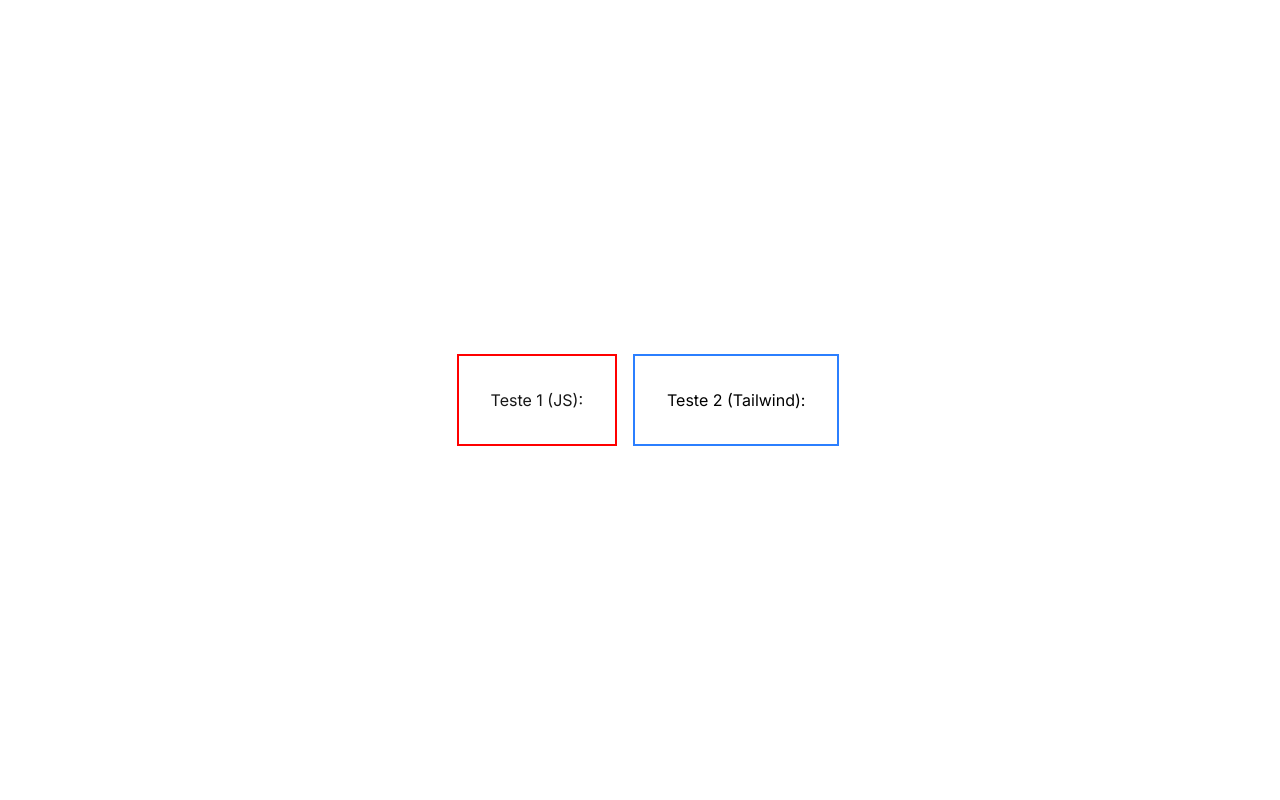
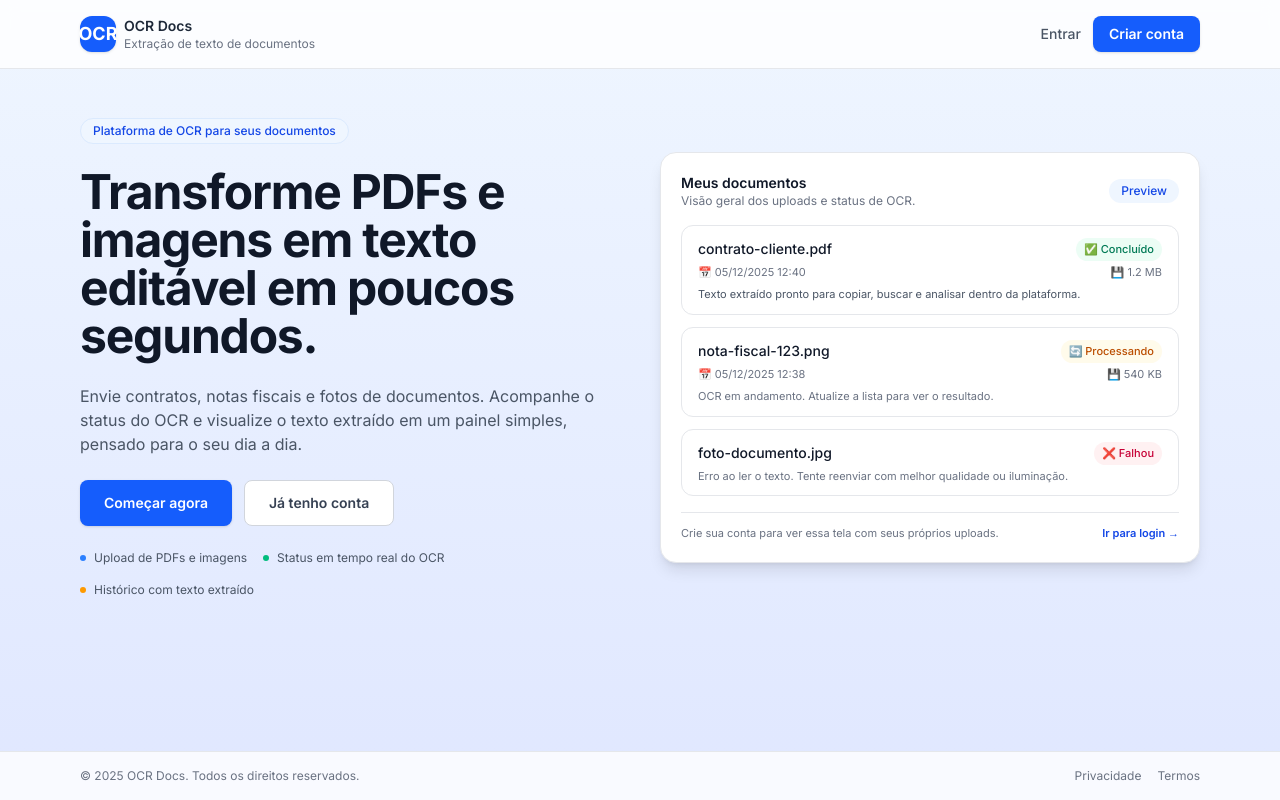
Before and after one commit to otbox/ocr_frontend, a Next.js app: page / in a window 1280 px wide. Built offline with nearby package versions, Linux system fonts and the light colour scheme; no server answers.

Commit message:
feat: Landing Page

```diff
--- a/app/(auth)/login/page.tsx
+++ b/app/(auth)/login/page.tsx
@@ -40,7 +40,7 @@
     <div className="min-h-screen flex items-center justify-center bg-gradient-to-br from-blue-50 to-indigo-100 p-4">
       <div className="bg-white p-8 rounded-2xl shadow-xl w-full max-w-md">
         <div className="text-center mb-8">
-          <h1 className="text-3xl font-bold text-gray-900">Paggo OCR</h1>
+          <h1 className="text-3xl font-bold text-gray-900">OCR</h1>
           <p className="text-gray-600 mt-2">Faça login para continuar</p>
         </div>
 
--- a/app/(auth)/register/page.tsx
+++ b/app/(auth)/register/page.tsx
@@ -42,7 +42,7 @@
       <div className="bg-white p-8 rounded-2xl shadow-xl w-full max-w-md">
         <div className="text-center mb-8">
           <h1 className="text-3xl font-bold text-gray-900">Criar Conta</h1>
-          <p className="text-gray-600 mt-2">Cadastre-se no Paggo OCR</p>
+          <p className="text-gray-600 mt-2">Cadastre-se no OCR</p>
         </div>
 
         <form onSubmit={handleSubmit(onSubmit)} className="space-y-5">
--- a/app/page.tsx
+++ b/app/page.tsx
@@ -1,44 +1,202 @@
+// app/page.tsx
 "use client";
 
-import { useTheme } from "next-themes";
-import { useEffect, useState } from "react";
+import Link from "next/link";
 
-export default function Home() {
-  const { theme } = useTheme();
-  const [mounted, setMounted] = useState(false);
+export default function LandingPage() {
+  return (
+    <div className="min-h-screen bg-gradient-to-b from-blue-50 to-indigo-100 text-gray-700 flex flex-col">
+      {/* Navbar */}
+      <header className="border-b border-gray-200 bg-white/80 backdrop-blur">
+        <div className="mx-auto flex max-w-6xl items-center justify-between px-4 py-4">
+          <div className="flex items-center gap-2">
+            <div className="flex h-9 w-9 items-center justify-center rounded-xl bg-blue-600 text-lg font-bold text-white shadow">
+              OCR
+            </div>
+            <div className="flex flex-col">
+              <span className="text-sm font-semibold text-gray-800">
+                OCR Docs
+              </span>
+              <span className="text-xs text-gray-500">
+                Extração de texto de documentos
+              </span>
+            </div>
+          </div>
 
-  // Evita erro de hidratação
-  useEffect(() => {
-    setMounted(true);
-  }, []);
+          <nav className="flex items-center gap-3">
+            <Link
+              href="/login"
+              className="text-sm font-medium text-gray-600 hover:text-gray-900 transition"
+            >
+              Entrar
+            </Link>
+            <Link
+              href="/register"
+              className="rounded-lg bg-blue-600 px-4 py-2 text-sm font-semibold text-white shadow hover:bg-blue-500 transition"
+            >
+              Criar conta
+            </Link>
+          </nav>
+        </div>
+      </header>
 
-  // Renderiza placeholder até montar no cliente
-  if (!mounted) {
-    return (
-      <div style={{ minHeight: "100vh", display: "flex", alignItems: "center", justifyContent: "center" }}>
-        Carregando...
-      </div>
-    );
-  }
+      {/* Hero */}
+      <main className="flex-1">
+        <section className="mx-auto flex max-w-6xl flex-col gap-10 px-4 py-12 lg:flex-row lg:items-center">
+          {/* Texto */}
+          <div className="flex-1 space-y-6">
+            <span className="inline-flex items-center gap-2 rounded-full border border-blue-100 bg-blue-50 px-3 py-1 text-xs font-medium text-blue-700">
+              Plataforma de OCR para seus documentos
+            </span>
 
-  return (
-    <div style={{ minHeight: "100vh", display: "flex", alignItems: "center", justifyContent: "center" }}>
+            <h1 className="text-3xl sm:text-4xl lg:text-5xl font-bold tracking-tight text-gray-900">
+              Transforme PDFs e imagens em texto editável em poucos segundos.
+            </h1>
 
-      {/* Teste 1: CSS inline com lógica JS */}
-      <div style={{
-        background: theme === "dark" ? "#0a0a0a" : "#ffffff",
-        color: theme === "dark" ? "#ededed" : "#171717",
-        padding: "2rem",
-        marginLeft: "1rem",
-        border: "2px solid red"
-      }}>
-        Teste 1 (JS): {theme}
-      </div>
+            <p className="max-w-xl text-sm sm:text-base text-gray-600">
+              Envie contratos, notas fiscais e fotos de documentos. Acompanhe o
+              status do OCR e visualize o texto extraído em um painel simples,
+              pensado para o seu dia a dia.
+            </p>
 
-      {/* Teste 2: Classes Tailwind */}
-      <div className="bg-white dark:bg-black text-black dark:text-white p-8 ml-4 border-2 border-blue-500">
-        Teste 2 (Tailwind): {theme}
-      </div>
+            <div className="flex flex-col gap-3 sm:flex-row">
+              <Link
+                href="/register"
+                className="inline-flex items-center justify-center rounded-lg bg-blue-600 px-6 py-3 text-sm font-semibold text-white shadow hover:bg-blue-500 transition"
+              >
+                Começar agora
+              </Link>
+              <Link
+                href="/login"
+                className="inline-flex items-center justify-center rounded-lg border border-gray-300 bg-white px-6 py-3 text-sm font-semibold text-gray-700 hover:bg-gray-50 transition"
+              >
+                Já tenho conta
+              </Link>
+            </div>
+
+            <div className="flex flex-wrap gap-4 text-xs text-gray-600">
+              <div className="flex items-center gap-2">
+                <span className="h-1.5 w-1.5 rounded-full bg-blue-500" />
+                Upload de PDFs e imagens
+              </div>
+              <div className="flex items-center gap-2">
+                <span className="h-1.5 w-1.5 rounded-full bg-emerald-500" />
+                Status em tempo real do OCR
+              </div>
+              <div className="flex items-center gap-2">
+                <span className="h-1.5 w-1.5 rounded-full bg-amber-500" />
+                Histórico com texto extraído
+              </div>
+            </div>
+          </div>
+
+          {/* Card de preview do dashboard */}
+          <div className="flex-1">
+            <div className="rounded-2xl border border-gray-200 bg-white p-5 shadow-lg">
+              <div className="mb-4 flex items-center justify-between">
+                <div>
+                  <h2 className="text-sm font-semibold text-gray-900">
+                    Meus documentos
+                  </h2>
+                  <p className="text-xs text-gray-500">
+                    Visão geral dos uploads e status de OCR.
+                  </p>
+                </div>
+                <span className="rounded-full bg-blue-50 px-3 py-1 text-xs font-medium text-blue-700">
+                  Preview
+                </span>
+              </div>
+
+              <div className="space-y-3 text-xs">
+                {/* Documento 1 */}
+                <div className="rounded-xl border border-gray-200 bg-white px-4 py-3">
+                  <div className="flex items-center justify-between gap-2">
+                    <span className="truncate text-sm font-medium text-gray-900">
+                      contrato-cliente.pdf
+                    </span>
+                    <span className="rounded-full bg-emerald-50 px-2 py-1 text-[11px] font-medium text-emerald-700">
+                      ✅ Concluído
+                    </span>
+                  </div>
+                  <div className="mt-1 flex items-center justify-between text-[11px] text-gray-500">
+                    <span>📅 05/12/2025 12:40</span>
+                    <span>💾 1.2 MB</span>
+                  </div>
+                  <p className="mt-2 line-clamp-2 text-[11px] text-gray-600">
+                    Texto extraído pronto para copiar, buscar e analisar dentro
+                    da plataforma.
+                  </p>
+                </div>
+
+                {/* Documento 2 */}
+                <div className="rounded-xl border border-gray-200 bg-white px-4 py-3">
+                  <div className="flex items-center justify-between gap-2">
+                    <span className="truncate text-sm font-medium text-gray-900">
+                      nota-fiscal-123.png
+                    </span>
+                    <span className="rounded-full bg-amber-50 px-2 py-1 text-[11px] font-medium text-amber-700">
+                      🔄 Processando
+                    </span>
+                  </div>
+                  <div className="mt-1 flex items-center justify-between text-[11px] text-gray-500">
+                    <span>📅 05/12/2025 12:38</span>
+                    <span>💾 540 KB</span>
+                  </div>
+                  <p className="mt-2 text-[11px] text-gray-500">
+                    OCR em andamento. Atualize a lista para ver o resultado.
+                  </p>
+                </div>
+
+                {/* Documento 3 */}
+                <div className="rounded-xl border border-gray-200 bg-white px-4 py-3">
+                  <div className="flex items-center justify-between gap-2">
+                    <span className="truncate text-sm font-medium text-gray-900">
+                      foto-documento.jpg
+                    </span>
+                    <span className="rounded-full bg-rose-50 px-2 py-1 text-[11px] font-medium text-rose-700">
+                      ❌ Falhou
+                    </span>
+                  </div>
+                  <div className="mt-1 text-[11px] text-gray-500">
+                    Erro ao ler o texto. Tente reenviar com melhor qualidade ou
+                    iluminação.
+                  </div>
+                </div>
+              </div>
+
+              <div className="mt-4 flex items-center justify-between border-t border-gray-200 pt-3">
+                <span className="text-[11px] text-gray-500">
+                  Crie sua conta para ver essa tela com seus próprios uploads.
+                </span>
+                <Link
+                  href="/login"
+                  className="text-[11px] font-semibold text-blue-700 hover:text-blue-600"
+                >
+                  Ir para login →
+                </Link>
+              </div>
+            </div>
+          </div>
+        </section>
+      </main>
+
+      {/* Footer */}
+      <footer className="border-t border-gray-200 bg-white/80 py-4">
+        <div className="mx-auto flex max-w-6xl items-center justify-between px-4 text-xs text-gray-500">
+          <span>
+            © {new Date().getFullYear()} OCR Docs. Todos os direitos
+            reservados.
+          </span>
+          <div className="flex gap-4">
+            <button className="hover:text-gray-700 transition">
+              Privacidade
+            </button>
+            <button className="hover:text-gray-700 transition">
+              Termos
+            </button>
+          </div>
+        </div>
+      </footer>
     </div>
   );
 }
```
